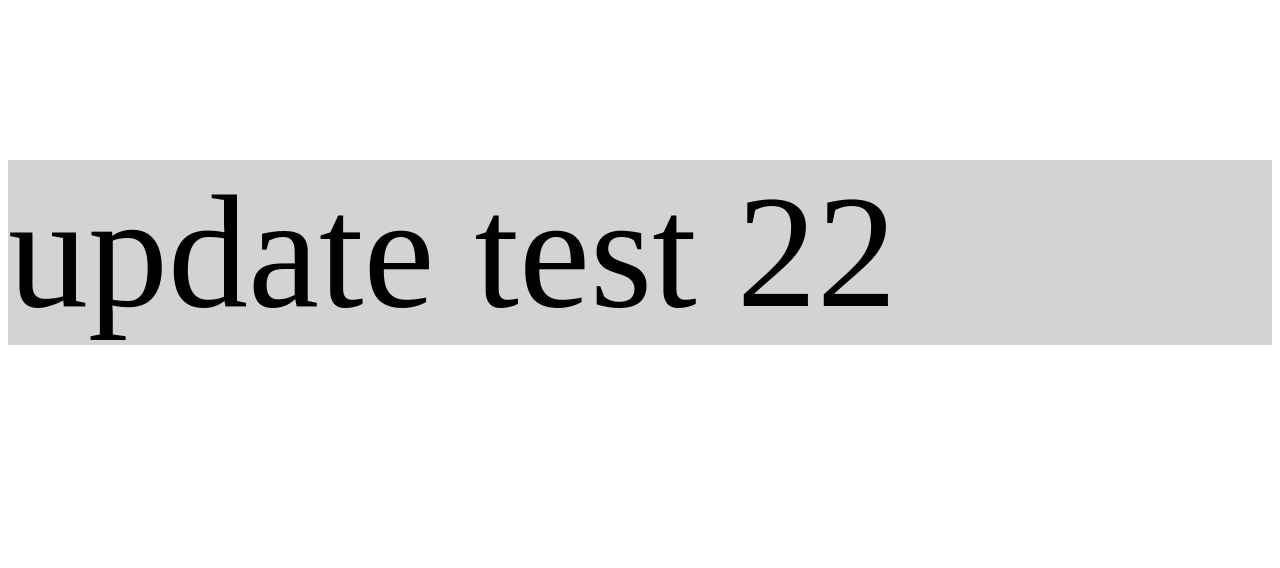
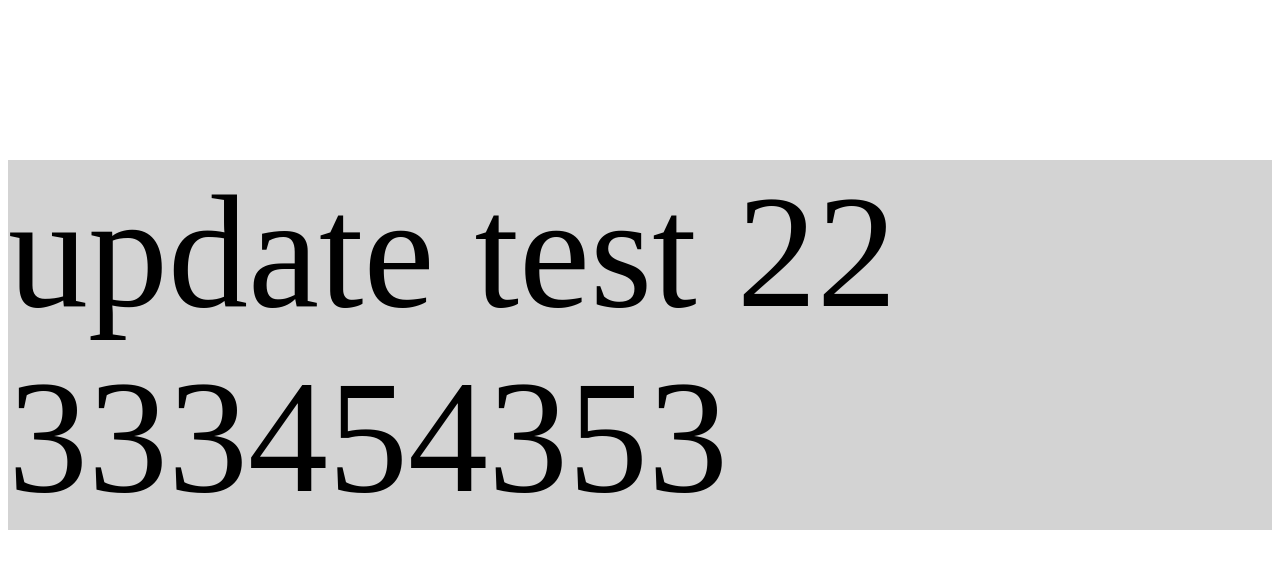
Before and after one commit to SoloEkaterina/sitik, a website: page page0.html in a window 1280 px wide. Drawn offline with Linux system fonts and the light colour scheme.

Commit message:
test 123

```diff
--- a/page0.html
+++ b/page0.html
@@ -13,7 +13,7 @@
 
 
   <p class="update">
-    update test 22</p>
+    update test 22 333454353</p>
 
 </body>
 </html>
```
